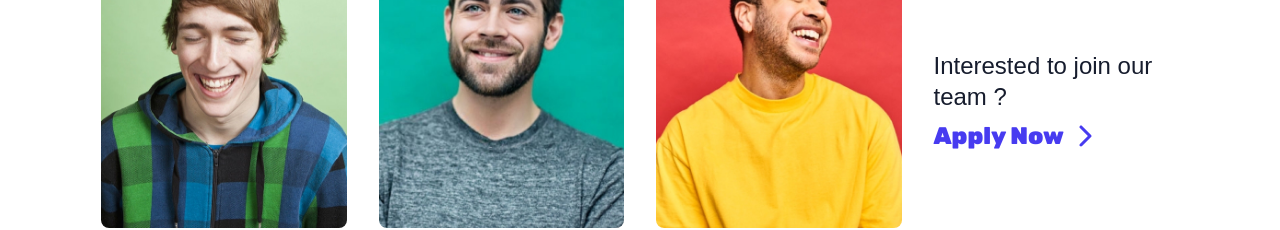
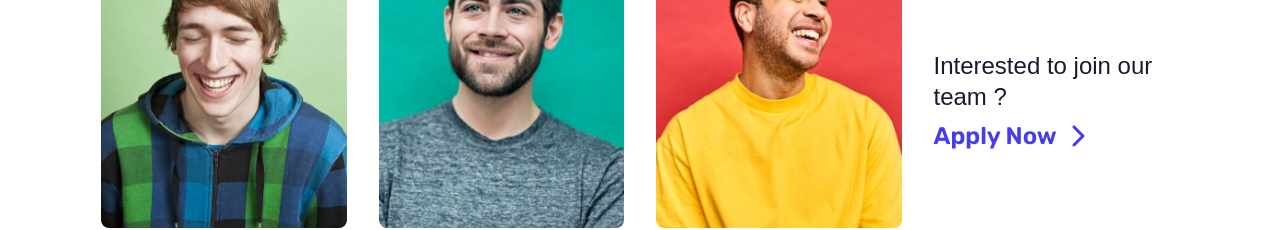
Before and after one commit to shakib-mia/consultiqo-next, a Next.js app: page /about in a window 1280 px wide. Shown: the part 3060-3290 px from the top of the page. Built offline with nearby package versions, Linux system fonts and the light colour scheme; a web font is replaced by a local one.

Commit message:
apply now button font weight fixed

```diff
--- a/src/app/components/Team/Team.js
+++ b/src/app/components/Team/Team.js
@@ -39,7 +39,7 @@ const Team = () => {
         <article data-animate="fade-in" data-delay="400">
           <h5>Interested to join our team ?</h5>
           <Link
-            className="text-heading-5 text-primary font-black font-rubik flex gap-2 mt-2 items-center"
+            className="text-heading-5 text-primary font-semibold font-rubik flex gap-2 mt-2 items-center"
             href={"/"}
           >
             Apply Now <FaChevronRight />
```
